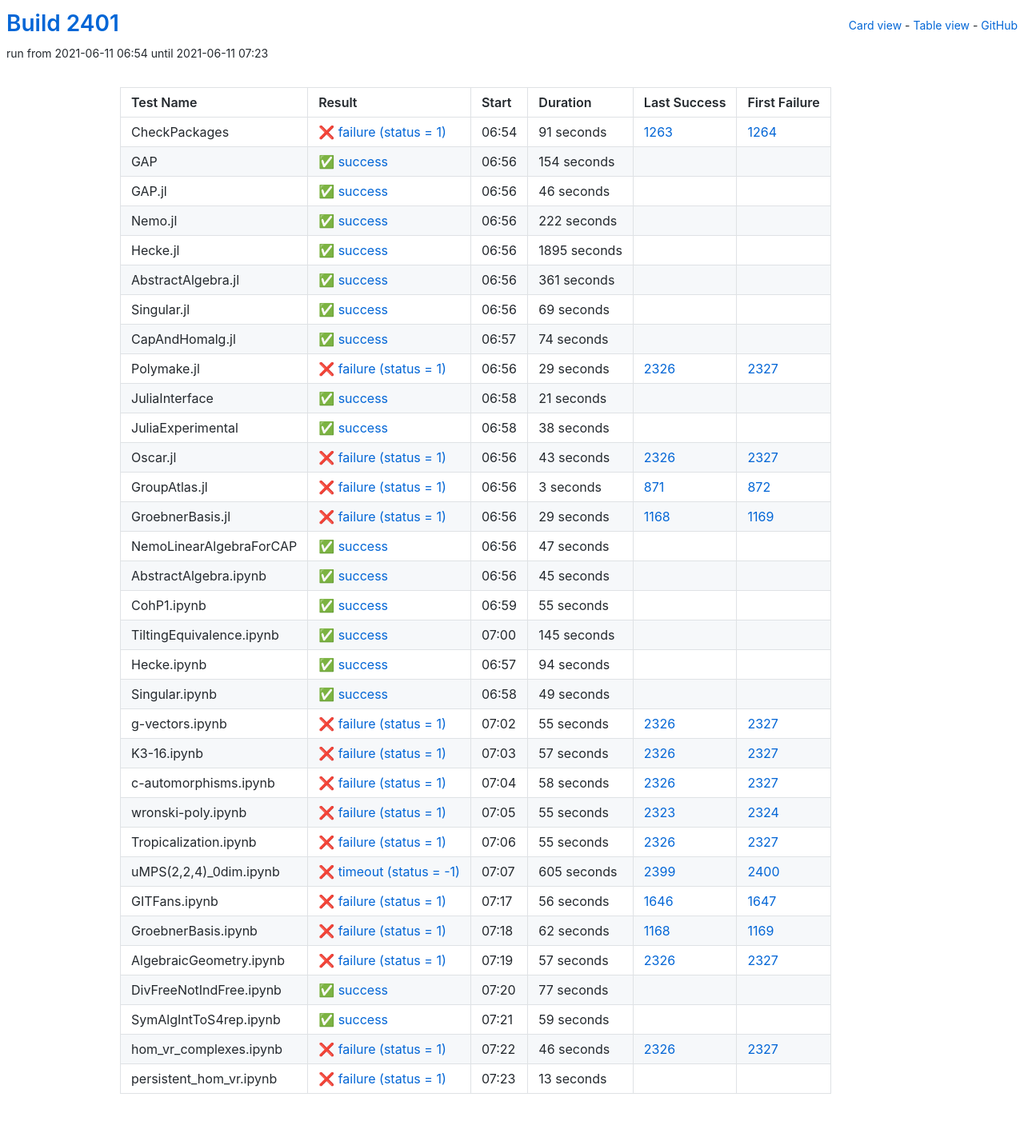
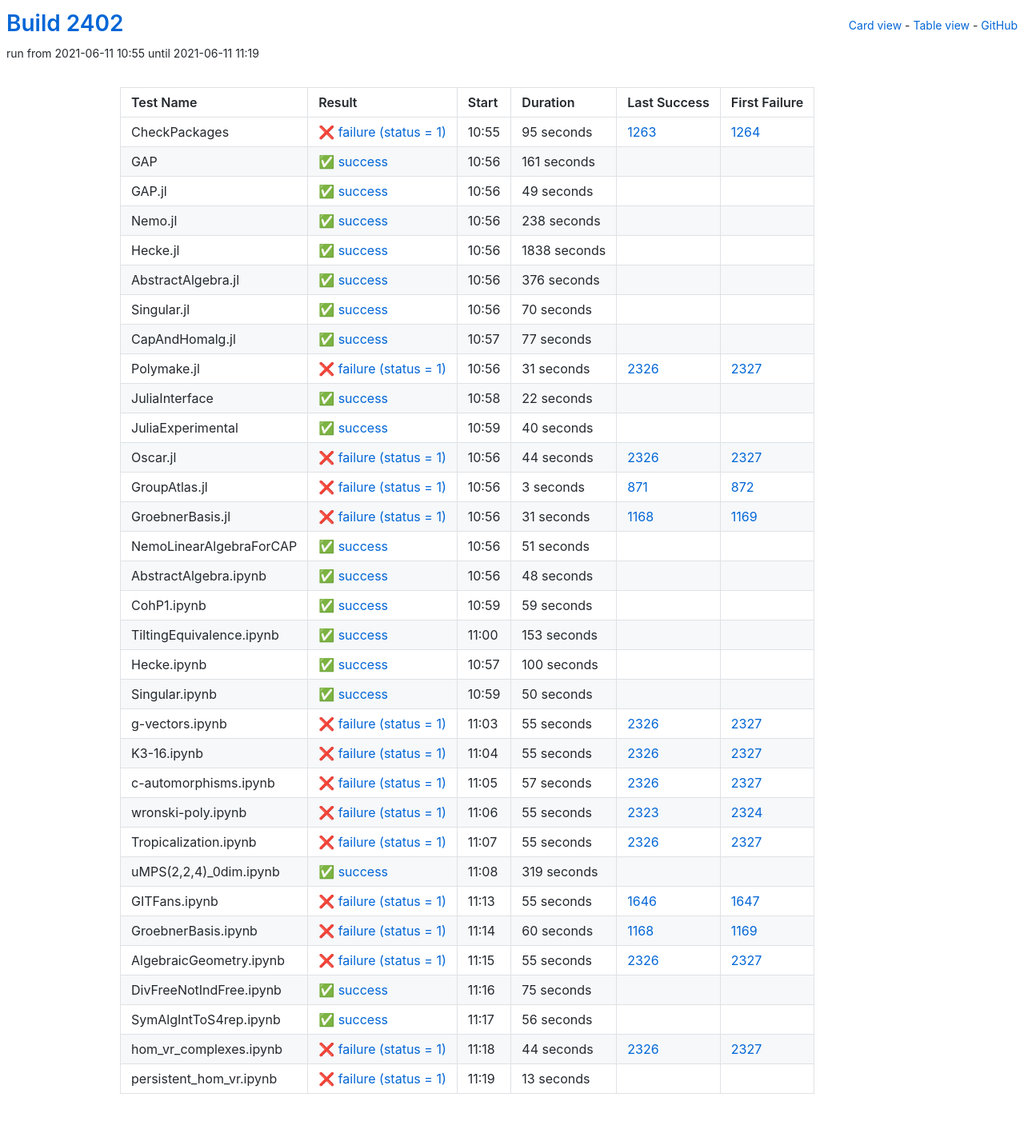
Before and after one commit to oscar-system/oscar-ci-status-stable, a Jekyll site: the page built from table.html, in a window 1280 px wide. Shown: the whole page at 80% size. Built offline with Jekyll 4.4.1, drawn with Linux system fonts in a browser that asks for light colours.

Commit message:
Build #2402

```diff
--- a/_data/ci.yml
+++ b/_data/ci.yml
@@ -1,6 +1,6 @@
 ---
-build: 2401
-build_url: https://oscarci.mathematik.uni-kl.de/job/oscar-stable/2401/
+build: 2402
+build_url: https://oscarci.mathematik.uni-kl.de/job/oscar-stable/2402/
 job: oscar-stable
 organization: oscar-system
 repo: oscar-ci-status-stable
@@ -8,152 +8,152 @@ repourl: https://github.com/oscar-system/oscar-ci-status-stable
 tests:
 - name: CheckPackages
   id: checkpackages
-  log: https://oscarci.mathematik.uni-kl.de/job/oscar-stable/2401/artifact/logs/build-2401/CheckPackages.log
-  start: 2021-06-11 06:54
+  log: https://oscarci.mathematik.uni-kl.de/job/oscar-stable/2402/artifact/logs/build-2402/CheckPackages.log
+  start: 2021-06-11 10:55
   success: false
   exitcode: 1
   status: failure
-  duration: 91
+  duration: 95
   last_success: 1263
   last_success_url: https://oscarci.mathematik.uni-kl.de/job/oscar-stable/1263/
   first_failure: 1264
   first_failure_url: https://oscarci.mathematik.uni-kl.de/job/oscar-stable/1264/
 - name: GAP
   id: gap
-  log: https://oscarci.mathematik.uni-kl.de/job/oscar-stable/2401/artifact/logs/build-2401/GAP.log
-  start: 2021-06-11 06:56
+  log: https://oscarci.mathematik.uni-kl.de/job/oscar-stable/2402/artifact/logs/build-2402/GAP.log
+  start: 2021-06-11 10:56
   success: true
   exitcode: 0
   status: success
-  duration: 154
+  duration: 161
   last_success: false
   last_success_url:
   first_failure: false
   first_failure_url:
 - name: GAP.jl
   id: gap-jl
-  log: https://oscarci.mathematik.uni-kl.de/job/oscar-stable/2401/artifact/logs/build-2401/GAP.jl.log
-  start: 2021-06-11 06:56
+  log: https://oscarci.mathematik.uni-kl.de/job/oscar-stable/2402/artifact/logs/build-2402/GAP.jl.log
+  start: 2021-06-11 10:56
   success: true
   exitcode: 0
   status: success
-  duration: 46
+  duration: 49
   last_success: false
   last_success_url:
   first_failure: false
   first_failure_url:
 - name: Nemo.jl
   id: nemo-jl
-  log: https://oscarci.mathematik.uni-kl.de/job/oscar-stable/2401/artifact/logs/build-2401/Nemo.jl.log
-  start: 2021-06-11 06:56
+  log: https://oscarci.mathematik.uni-kl.de/job/oscar-stable/2402/artifact/logs/build-2402/Nemo.jl.log
+  start: 2021-06-11 10:56
   success: true
   exitcode: 0
   status: success
-  duration: 222
+  duration: 238
   last_success: false
   last_success_url:
   first_failure: false
   first_failure_url:
 - name: Hecke.jl
   id: hecke-jl
-  log: https://oscarci.mathematik.uni-kl.de/job/oscar-stable/2401/artifact/logs/build-2401/Hecke.jl.log
-  start: 2021-06-11 06:56
+  log: https://oscarci.mathematik.uni-kl.de/job/oscar-stable/2402/artifact/logs/build-2402/Hecke.jl.log
+  start: 2021-06-11 10:56
   success: true
   exitcode: 0
   status: success
-  duration: 1895
+  duration: 1838
   last_success: false
   last_success_url:
   first_failure: false
   first_failure_url:
 - name: AbstractAlgebra.jl
   id: abstractalgebra-jl
-  log: https://oscarci.mathematik.uni-kl.de/job/oscar-stable/2401/artifact/logs/build-2401/AbstractAlgebra.jl.log
-  start: 2021-06-11 06:56
+  log: https://oscarci.mathematik.uni-kl.de/job/oscar-stable/2402/artifact/logs/build-2402/AbstractAlgebra.jl.log
+  start: 2021-06-11 10:56
   success: true
   exitcode: 0
   status: success
-  duration: 361
+  duration: 376
   last_success: false
   last_success_url:
   first_failure: false
   first_failure_url:
 - name: Singular.jl
   id: singular-jl
-  log: https://oscarci.mathematik.uni-kl.de/job/oscar-stable/2401/artifact/logs/build-2401/Singular.jl.log
-  start: 2021-06-11 06:56
+  log: https://oscarci.mathematik.uni-kl.de/job/oscar-stable/2402/artifact/logs/build-2402/Singular.jl.log
+  start: 2021-06-11 10:56
   success: true
   exitcode: 0
   status: success
-  duration: 69
+  duration: 70
   last_success: false
   last_success_url:
   first_failure: false
   first_failure_url:
 - name: CapAndHomalg.jl
   id: capandhomalg-jl
-  log: https://oscarci.mathematik.uni-kl.de/job/oscar-stable/2401/artifact/logs/build-2401/CapAndHomalg.jl.log
-  start: 2021-06-11 06:57
+  log: https://oscarci.mathematik.uni-kl.de/job/oscar-stable/2402/artifact/logs/build-2402/CapAndHomalg.jl.log
+  start: 2021-06-11 10:57
   success: true
   exitcode: 0
   status: success
-  duration: 74
+  duration: 77
   last_success: false
   last_success_url:
   first_failure: false
   first_failure_url:
 - name: Polymake.jl
   id: polymake-jl
-  log: https://oscarci.mathematik.uni-kl.de/job/oscar-stable/2401/artifact/logs/build-2401/Polymake.jl.log
-  start: 2021-06-11 06:56
+  log: https://oscarci.mathematik.uni-kl.de/job/oscar-stable/2402/artifact/logs/build-2402/Polymake.jl.log
+  start: 2021-06-11 10:56
   success: false
   exitcode: 1
   status: failure
-  duration: 29
+  duration: 31
   last_success: 2326
   last_success_url: https://oscarci.mathematik.uni-kl.de/job/oscar-stable/2326/
   first_failure: 2327
   first_failure_url: https://oscarci.mathematik.uni-kl.de/job/oscar-stable/2327/
 - name: JuliaInterface
   id: juliainterface
-  log: https://oscarci.mathematik.uni-kl.de/job/oscar-stable/2401/artifact/logs/build-2401/JuliaInterface.log
-  start: 2021-06-11 06:58
+  log: https://oscarci.mathematik.uni-kl.de/job/oscar-stable/2402/artifact/logs/build-2402/JuliaInterface.log
+  start: 2021-06-11 10:58
   success: true
   exitcode: 0
   status: success
-  duration: 21
+  duration: 22
   last_success: false
   last_success_url:
   first_failure: false
   first_failure_url:
 - name: JuliaExperimental
   id: juliaexperimental
-  log: https://oscarci.mathematik.uni-kl.de/job/oscar-stable/2401/artifact/logs/build-2401/JuliaExperimental.log
-  start: 2021-06-11 06:58
+  log: https://oscarci.mathematik.uni-kl.de/job/oscar-stable/2402/artifact/logs/build-2402/JuliaExperimental.log
+  start: 2021-06-11 10:59
   success: true
   exitcode: 0
   status: success
-  duration: 38
+  duration: 40
   last_success: false
   last_success_url:
   first_failure: false
   first_failure_url:
 - name: Oscar.jl
   id: oscar-jl
-  log: https://oscarci.mathematik.uni-kl.de/job/oscar-stable/2401/artifact/logs/build-2401/Oscar.jl.log
-  start: 2021-06-11 06:56
+  log: https://oscarci.mathematik.uni-kl.de/job/oscar-stable/2402/artifact/logs/build-2402/Oscar.jl.log
+  start: 2021-06-11 10:56
   success: false
   exitcode: 1
   status: failure
-  duration: 43
+  duration: 44
   last_success: 2326
   last_success_url: https://oscarci.mathematik.uni-kl.de/job/oscar-stable/2326/
   first_failure: 2327
   first_failure_url: https://oscarci.mathematik.uni-kl.de/job/oscar-stable/2327/
 - name: GroupAtlas.jl
   id: groupatlas-jl
-  log: https://oscarci.mathematik.uni-kl.de/job/oscar-stable/2401/artifact/logs/build-2401/GroupAtlas.jl.log
-  start: 2021-06-11 06:56
+  log: https://oscarci.mathematik.uni-kl.de/job/oscar-stable/2402/artifact/logs/build-2402/GroupAtlas.jl.log
+  start: 2021-06-11 10:56
   success: false
   exitcode: 1
   status: failure
@@ -164,92 +164,92 @@ tests:
   first_failure_url: https://oscarci.mathematik.uni-kl.de/job/oscar-stable/872/
 - name: GroebnerBasis.jl
   id: groebnerbasis-jl
-  log: https://oscarci.mathematik.uni-kl.de/job/oscar-stable/2401/artifact/logs/build-2401/GroebnerBasis.jl.log
-  start: 2021-06-11 06:56
+  log: https://oscarci.mathematik.uni-kl.de/job/oscar-stable/2402/artifact/logs/build-2402/GroebnerBasis.jl.log
+  start: 2021-06-11 10:56
   success: false
   exitcode: 1
   status: failure
-  duration: 29
+  duration: 31
   last_success: 1168
   last_success_url: https://oscarci.mathematik.uni-kl.de/job/oscar-stable/1168/
   first_failure: 1169
   first_failure_url: https://oscarci.mathematik.uni-kl.de/job/oscar-stable/1169/
 - name: NemoLinearAlgebraForCAP
   id: nemolinearalgebraforcap
-  log: https://oscarci.mathematik.uni-kl.de/job/oscar-stable/2401/artifact/logs/build-2401/NemoLinearAlgebraForCAP.log
-  start: 2021-06-11 06:56
+  log: https://oscarci.mathematik.uni-kl.de/job/oscar-stable/2402/artifact/logs/build-2402/NemoLinearAlgebraForCAP.log
+  start: 2021-06-11 10:56
   success: true
   exitcode: 0
   status: success
-  duration: 47
+  duration: 51
   last_success: false
   last_success_url:
   first_failure: false
   first_failure_url:
 - name: AbstractAlgebra.ipynb
   id: abstractalgebra-ipynb
-  log: https://oscarci.mathematik.uni-kl.de/job/oscar-stable/2401/artifact/logs/build-2401/AbstractAlgebra.ipynb.log
-  start: 2021-06-11 06:56
+  log: https://oscarci.mathematik.uni-kl.de/job/oscar-stable/2402/artifact/logs/build-2402/AbstractAlgebra.ipynb.log
+  start: 2021-06-11 10:56
   success: true
   exitcode: 0
   status: success
-  duration: 45
+  duration: 48
   last_success: false
   last_success_url:
   first_failure: false
   first_failure_url:
 - name: CohP1.ipynb
   id: cohp1-ipynb
-  log: https://oscarci.mathematik.uni-kl.de/job/oscar-stable/2401/artifact/logs/build-2401/CohP1.ipynb.log
-  start: 2021-06-11 06:59
+  log: https://oscarci.mathematik.uni-kl.de/job/oscar-stable/2402/artifact/logs/build-2402/CohP1.ipynb.log
+  start: 2021-06-11 10:59
   success: true
   exitcode: 0
   status: success
-  duration: 55
+  duration: 59
   last_success: false
   last_success_url:
   first_failure: false
   first_failure_url:
 - name: TiltingEquivalence.ipynb
   id: tiltingequivalence-ipynb
-  log: https://oscarci.mathematik.uni-kl.de/job/oscar-stable/2401/artifact/logs/build-2401/TiltingEquivalence.ipynb.log
-  start: 2021-06-11 07:00
+  log: https://oscarci.mathematik.uni-kl.de/job/oscar-stable/2402/artifact/logs/build-2402/TiltingEquivalence.ipynb.log
+  start: 2021-06-11 11:00
   success: true
   exitcode: 0
   status: success
-  duration: 145
+  duration: 153
   last_success: false
   last_success_url:
   first_failure: false
   first_failure_url:
 - name: Hecke.ipynb
   id: hecke-ipynb
-  log: https://oscarci.mathematik.uni-kl.de/job/oscar-stable/2401/artifact/logs/build-2401/Hecke.ipynb.log
-  start: 2021-06-11 06:57
+  log: https://oscarci.mathematik.uni-kl.de/job/oscar-stable/2402/artifact/logs/build-2402/Hecke.ipynb.log
+  start: 2021-06-11 10:57
   success: true
   exitcode: 0
   status: success
-  duration: 94
+  duration: 100
   last_success: false
   last_success_url:
   first_failure: false
   first_failure_url:
 - name: Singular.ipynb
   id: singular-ipynb
-  log: https://oscarci.mathematik.uni-kl.de/job/oscar-stable/2401/artifact/logs/build-2401/Singular.ipynb.log
-  start: 2021-06-11 06:58
+  log: https://oscarci.mathematik.uni-kl.de/job/oscar-stable/2402/artifact/logs/build-2402/Singular.ipynb.log
+  start: 2021-06-11 10:59
   success: true
   exitcode: 0
   status: success
-  duration: 49
+  duration: 50
   last_success: false
   last_success_url:
   first_failure: false
   first_failure_url:
 - name: g-vectors.ipynb
   id: g-vectors-ipynb
-  log: https://oscarci.mathematik.uni-kl.de/job/oscar-stable/2401/artifact/logs/build-2401/g-vectors.ipynb.log
-  start: 2021-06-11 07:02
+  log: https://oscarci.mathematik.uni-kl.de/job/oscar-stable/2402/artifact/logs/build-2402/g-vectors.ipynb.log
+  start: 2021-06-11 11:03
   success: false
   exitcode: 1
   status: failure
@@ -260,8 +260,20 @@ tests:
   first_failure_url: https://oscarci.mathematik.uni-kl.de/job/oscar-stable/2327/
 - name: K3-16.ipynb
   id: k3-16-ipynb
-  log: https://oscarci.mathematik.uni-kl.de/job/oscar-stable/2401/artifact/logs/build-2401/K3-16.ipynb.log
-  start: 2021-06-11 07:03
+  log: https://oscarci.mathematik.uni-kl.de/job/oscar-stable/2402/artifact/logs/build-2402/K3-16.ipynb.log
+  start: 2021-06-11 11:04
+  success: false
+  exitcode: 1
+  status: failure
+  duration: 55
+  last_success: 2326
+  last_success_url: https://oscarci.mathematik.uni-kl.de/job/oscar-stable/2326/
+  first_failure: 2327
+  first_failure_url: https://oscarci.mathematik.uni-kl.de/job/oscar-stable/2327/
+- name: c-automorphisms.ipynb
+  id: c-automorphisms-ipynb
+  log: https://oscarci.mathematik.uni-kl.de/job/oscar-stable/2402/artifact/logs/build-2402/c-automorphisms.ipynb.log
+  start: 2021-06-11 11:05
   success: false
   exitcode: 1
   status: failure
@@ -270,22 +282,10 @@ tests:
   last_success_url: https://oscarci.mathematik.uni-kl.de/job/oscar-stable/2326/
   first_failure: 2327
   first_failure_url: https://oscarci.mathematik.uni-kl.de/job/oscar-stable/2327/
-- name: c-automorphisms.ipynb
-  id: c-automorphisms-ipynb
-  log: https://oscarci.mathematik.uni-kl.de/job/oscar-stable/2401/artifact/logs/build-2401/c-automorphisms.ipynb.log
-  start: 2021-06-11 07:04
-  success: false
-  exitcode: 1
-  status: failure
-  duration: 58
-  last_success: 2326
-  last_success_url: https://oscarci.mathematik.uni-kl.de/job/oscar-stable/2326/
-  first_failure: 2327
-  first_failure_url: https://oscarci.mathematik.uni-kl.de/job/oscar-stable/2327/
 - name: wronski-poly.ipynb
   id: wronski-poly-ipynb
-  log: https://oscarci.mathematik.uni-kl.de/job/oscar-stable/2401/artifact/logs/build-2401/wronski-poly.ipynb.log
-  start: 2021-06-11 07:05
+  log: https://oscarci.mathematik.uni-kl.de/job/oscar-stable/2402/artifact/logs/build-2402/wronski-poly.ipynb.log
+  start: 2021-06-11 11:06
   success: false
   exitcode: 1
   status: failure
@@ -296,8 +296,8 @@ tests:
   first_failure_url: https://oscarci.mathematik.uni-kl.de/job/oscar-stable/2324/
 - name: Tropicalization.ipynb
   id: tropicalization-ipynb
-  log: https://oscarci.mathematik.uni-kl.de/job/oscar-stable/2401/artifact/logs/build-2401/Tropicalization.ipynb.log
-  start: 2021-06-11 07:06
+  log: https://oscarci.mathematik.uni-kl.de/job/oscar-stable/2402/artifact/logs/build-2402/Tropicalization.ipynb.log
+  start: 2021-06-11 11:07
   success: false
   exitcode: 1
   status: failure
@@ -308,92 +308,92 @@ tests:
   first_failure_url: https://oscarci.mathematik.uni-kl.de/job/oscar-stable/2327/
 - name: uMPS(2,2,4)_0dim.ipynb
   id: umps-2-2-4-0dim-ipynb
-  log: https://oscarci.mathematik.uni-kl.de/job/oscar-stable/2401/artifact/logs/build-2401/uMPS-2-2-4-_0dim.ipynb.log
-  start: 2021-06-11 07:07
-  success: false
-  exitcode: -1
-  status: timeout
-  duration: 605
-  last_success: 2399
-  last_success_url: https://oscarci.mathematik.uni-kl.de/job/oscar-stable/2399/
-  first_failure: 2400
-  first_failure_url: https://oscarci.mathematik.uni-kl.de/job/oscar-stable/2400/
+  log: https://oscarci.mathematik.uni-kl.de/job/oscar-stable/2402/artifact/logs/build-2402/uMPS-2-2-4-_0dim.ipynb.log
+  start: 2021-06-11 11:08
+  success: true
+  exitcode: 0
+  status: success
+  duration: 319
+  last_success: false
+  last_success_url:
+  first_failure: false
+  first_failure_url:
 - name: GITFans.ipynb
   id: gitfans-ipynb
-  log: https://oscarci.mathematik.uni-kl.de/job/oscar-stable/2401/artifact/logs/build-2401/GITFans.ipynb.log
-  start: 2021-06-11 07:17
+  log: https://oscarci.mathematik.uni-kl.de/job/oscar-stable/2402/artifact/logs/build-2402/GITFans.ipynb.log
+  start: 2021-06-11 11:13
   success: false
   exitcode: 1
   status: failure
-  duration: 56
+  duration: 55
   last_success: 1646
   last_success_url: https://oscarci.mathematik.uni-kl.de/job/oscar-stable/1646/
   first_failure: 1647
   first_failure_url: https://oscarci.mathematik.uni-kl.de/job/oscar-stable/1647/
 - name: GroebnerBasis.ipynb
   id: groebnerbasis-ipynb
-  log: https://oscarci.mathematik.uni-kl.de/job/oscar-stable/2401/artifact/logs/build-2401/GroebnerBasis.ipynb.log
-  start: 2021-06-11 07:18
+  log: https://oscarci.mathematik.uni-kl.de/job/oscar-stable/2402/artifact/logs/build-2402/GroebnerBasis.ipynb.log
+  start: 2021-06-11 11:14
   success: false
   exitcode: 1
   status: failure
-  duration: 62
+  duration: 60
   last_success: 1168
   last_success_url: https://oscarci.mathematik.uni-kl.de/job/oscar-stable/1168/
   first_failure: 1169
   first_failure_url: https://oscarci.mathematik.uni-kl.de/job/oscar-stable/1169/
 - name: AlgebraicGeometry.ipynb
   id: algebraicgeometry-ipynb
-  log: https://oscarci.mathematik.uni-kl.de/job/oscar-stable/2401/artifact/logs/build-2401/AlgebraicGeometry.ipynb.log
-  start: 2021-06-11 07:19
+  log: https://oscarci.mathematik.uni-kl.de/job/oscar-stable/2402/artifact/logs/build-2402/AlgebraicGeometry.ipynb.log
+  start: 2021-06-11 11:15
   success: false
   exitcode: 1
   status: failure
-  duration: 57
+  duration: 55
   last_success: 2326
   last_success_url: https://oscarci.mathematik.uni-kl.de/job/oscar-stable/2326/
   first_failure: 2327
   first_failure_url: https://oscarci.mathematik.uni-kl.de/job/oscar-stable/2327/
 - name: DivFreeNotIndFree.ipynb
   id: divfreenotindfree-ipynb
-  log: https://oscarci.mathematik.uni-kl.de/job/oscar-stable/2401/artifact/logs/build-2401/DivFreeNotIndFree.ipynb.log
-  start: 2021-06-11 07:20
+  log: https://oscarci.mathematik.uni-kl.de/job/oscar-stable/2402/artifact/logs/build-2402/DivFreeNotIndFree.ipynb.log
+  start: 2021-06-11 11:16
   success: true
   exitcode: 0
   status: success
-  duration: 77
+  duration: 75
   last_success: false
   last_success_url:
   first_failure: false
   first_failure_url:
 - name: SymAlgIntToS4rep.ipynb
   id: symalginttos4rep-ipynb
-  log: https://oscarci.mathematik.uni-kl.de/job/oscar-stable/2401/artifact/logs/build-2401/SymAlgIntToS4rep.ipynb.log
-  start: 2021-06-11 07:21
+  log: https://oscarci.mathematik.uni-kl.de/job/oscar-stable/2402/artifact/logs/build-2402/SymAlgIntToS4rep.ipynb.log
+  start: 2021-06-11 11:17
   success: true
   exitcode: 0
   status: success
-  duration: 59
+  duration: 56
   last_success: false
   last_success_url:
   first_failure: false
   first_failure_url:
 - name: hom_vr_complexes.ipynb
   id: hom-vr-complexes-ipynb
-  log: https://oscarci.mathematik.uni-kl.de/job/oscar-stable/2401/artifact/logs/build-2401/hom_vr_complexes.ipynb.log
-  start: 2021-06-11 07:22
+  log: https://oscarci.mathematik.uni-kl.de/job/oscar-stable/2402/artifact/logs/build-2402/hom_vr_complexes.ipynb.log
+  start: 2021-06-11 11:18
   success: false
   exitcode: 1
   status: failure
-  duration: 46
+  duration: 44
   last_success: 2326
   last_success_url: https://oscarci.mathematik.uni-kl.de/job/oscar-stable/2326/
   first_failure: 2327
   first_failure_url: https://oscarci.mathematik.uni-kl.de/job/oscar-stable/2327/
 - name: persistent_hom_vr.ipynb
   id: persistent-hom-vr-ipynb
-  log: https://oscarci.mathematik.uni-kl.de/job/oscar-stable/2401/artifact/logs/build-2401/persistent_hom_vr.ipynb.log
-  start: 2021-06-11 07:23
+  log: https://oscarci.mathematik.uni-kl.de/job/oscar-stable/2402/artifact/logs/build-2402/persistent_hom_vr.ipynb.log
+  start: 2021-06-11 11:19
   success: false
   exitcode: 1
   status: failure
```
Also changed, not shown: README.md.
